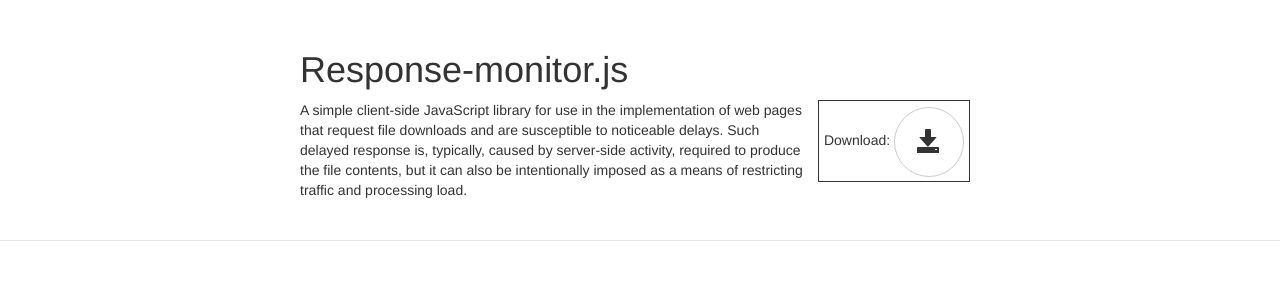
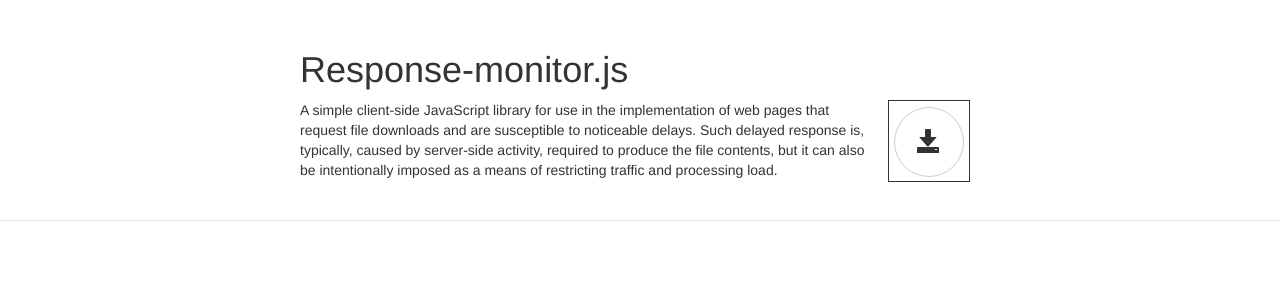
Before and after one commit to witstep/response-monitor.js, a Jekyll site: the page built from index.md, in a window 1280 px wide. Shown: the top 300 px of the page. Built offline with Jekyll 4.4.1, drawn with Linux system fonts in a browser that asks for light colours; nearby versions of some CDN libraries; Markdown is read by kramdown in place of the engine named in the settings.

Commit message:
Removed download label

```diff
--- a/_includes/demo.html
+++ b/_includes/demo.html
@@ -1,5 +1,5 @@
 <div style="float: right; border: 1px solid; position: relative; margin: 0px 10px; padding: 5px;">
-	Download: <a class="btn btn-default btn-circle btn-xl glyphicon glyphicon-save" id="countdown" href="{{ site.demo_url }}?dividend=8&divisor=4#5"></a>
+	<a class="btn btn-default btn-circle btn-xl glyphicon glyphicon-save" id="countdown" href="{{ site.demo_url }}?dividend=8&divisor=4#5"></a>
 </div>
 
 <script>
```
